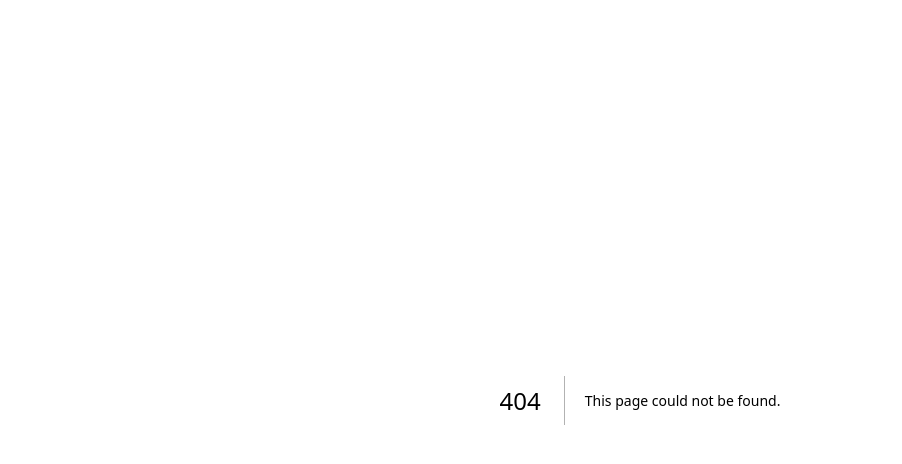
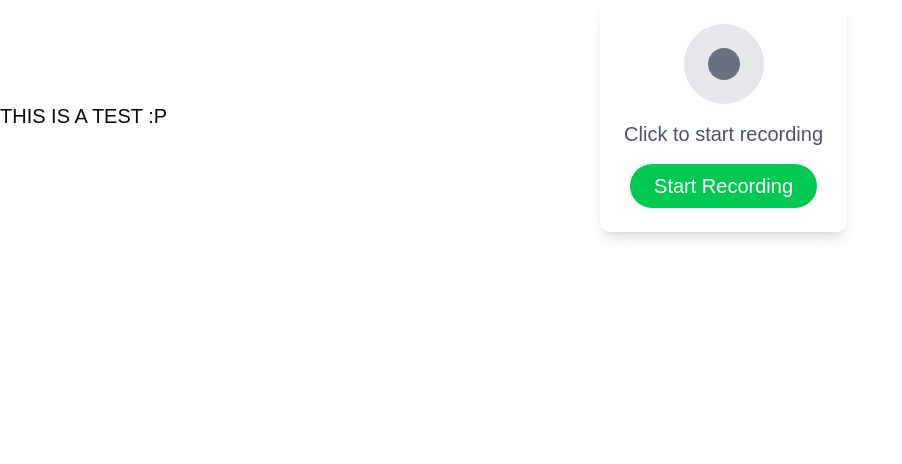
Before and after one commit to FrameBros/interview-lens, a Next.js app in the folder client/: page /webspeechapi in a window 1280 px wide. Before the commit this address had no page. Shown: the top 464 px of the page, without its empty margins (0-902 px from the left). Built offline with nearby package versions, Linux system fonts and the light colour scheme.

Commit message:
creating branch to work on webspeechapi, code right now needs a lot of changes but it is in the comments so will continue to work on :)

```diff
--- a/client/package.json
+++ b/client/package.json
@@ -13,6 +13,7 @@
     "@radix-ui/react-dialog": "^1.1.14",
     "@supabase/supabase-js": "^2.53.0",
     "@tabler/icons-react": "^3.34.1",
+    "@types/dom-speech-recognition": "^0.0.6",
     "clsx": "^2.1.1",
     "dotenv": "^17.2.1",
     "lucide-react": "^0.534.0",
--- /dev/null
+++ b/client/src/app/webspeechapi/page.tsx
@@ -0,0 +1,26 @@
+'use client'
+import React from 'react'
+import AudioRecorder from '@/components/features/webspeech'
+
+export default function Webspeech() {
+
+  const handleTranscript = (transcript: string) => {
+    console.log("User said:", transcript);
+    // Later you'll save this to Supabase here
+  }
+
+
+  return (
+<div className = "flex items-center text-xl">
+
+    <h1>THIS IS A TEST :P</h1>
+    <AudioRecorder
+    onTranscriptComplete={handleTranscript}
+    />
+
+   </div>
+
+
+  )
+
+}
--- /dev/null
+++ b/client/src/components/features/webspeech.tsx
@@ -0,0 +1,159 @@
+import { useState } from "react";
+
+{/* Creating all of the interfaces to be used on the function*/}
+interface  AudioRecorderProps {
+    onTranscriptComplete: (transcript: string) => void;
+
+    onRecordingStart?: () => void;
+    onRecordingStop?: () => void;
+    onError?: (error: string) => void;
+
+    isLoading?: boolean;
+  }
+
+  interface AudioRecorderState {
+    isRecording: boolean;
+    isProcessing: boolean;
+    transcript: string;
+    error: string | null;
+    hasPermission: boolean | null;
+  }
+
+
+
+
+
+export default function AudioRecorder(props: AudioRecorderProps) {
+
+  const [state, setState] = useState<AudioRecorderState>({
+    isRecording: false,
+    isProcessing: false,
+    transcript: '',
+    error: null,
+    hasPermission: null
+  });
+
+
+
+
+{/**Creating  the actual connection of browser API (if it does not work use npm install --save @types/dom-speech-recognition) */}
+
+
+  function handleOnRecord() {
+
+  const SpeechRecognition = window.SpeechRecognition || window.webkitSpeechRecognition;
+
+    if (!SpeechRecognition) {
+      const errorMsg = 'Speech recognition not supported in this browser';
+      setState(prev => ({ ...prev, error: errorMsg }));
+      props.onError?.(errorMsg);
+      return;
+    }
+
+    const recognition = new SpeechRecognition();
+
+     recognition.onstart = () => {
+      setState(prev => ({
+        ...prev,
+        isRecording: true,
+        error: null
+      }));
+      props.onRecordingStart?.();
+    };
+
+     recognition.onresult = (event) => {
+      const transcript = event.results[0][0].transcript;
+      const confidence = event.results[0][0].confidence;
+
+      // Store the transcription result in state
+      setState(prev => ({
+        ...prev,
+        transcript: transcript,
+        isRecording: false,
+        isProcessing: false
+      }));
+
+      // Send transcript back to parent (for Supabase storage later)
+      props.onTranscriptComplete(transcript);
+      props.onRecordingStop?.();
+    };
+
+    // When recording ends
+    recognition.onend = () => {
+      setState(prev => ({
+        ...prev,
+        isRecording: false,
+        isProcessing: false
+      }));
+    };
+      recognition.start();
+
+
+}
+
+
+return (
+  <div className="flex flex-col items-center space-y-4 p-6 bg-white rounded-lg shadow-lg max-w-md mx-auto">
+
+    {/* Visual Recording Indicator */}
+    <div className="relative">
+      <div className={`w-20 h-20 rounded-full flex items-center justify-center transition-all duration-300 ${
+        state.isRecording
+          ? 'bg-red-500 animate-pulse shadow-lg shadow-red-300'
+          : 'bg-gray-200 hover:bg-gray-300'
+      }`}>
+        <div className={`w-8 h-8 rounded-full ${
+          state.isRecording ? 'bg-white' : 'bg-gray-500'
+        }`}></div>
+      </div>
+
+      {/* Ripple effect when recording */}
+      {state.isRecording && (
+        <div className="absolute inset-0 rounded-full border-4 border-red-300 animate-ping"></div>
+      )}
+    </div>
+
+    {/* Recording Status Text */}
+    <div className="text-center">
+      {state.isRecording && (
+        <p className="text-red-600 font-medium">🎤 Recording...</p>
+      )}
+      {state.isProcessing && (
+        <p className="text-blue-600 font-medium">Processing speech...</p>
+      )}
+      {!state.isRecording && !state.isProcessing && (
+        <p className="text-gray-600">Click to start recording</p>
+      )}
+    </div>
+
+    {/* Control Button */}
+    <button
+      onClick={handleOnRecord}
+      disabled={state.isRecording || state.isProcessing}
+      className={`px-6 py-2 rounded-full font-medium transition-all ${
+        state.isRecording || state.isProcessing
+          ? 'bg-gray-300 text-gray-500 cursor-not-allowed'
+          : 'bg-green-500 text-white hover:bg-green-600 active:scale-95'
+      }`}
+    >
+      {state.isRecording ? 'Recording...' : 'Start Recording'}
+    </button>
+
+    {/* Error Display */}
+    {state.error && (
+      <div className="w-full p-3 bg-red-100 border border-red-300 rounded-lg">
+        <p className="text-red-700 text-sm">❌ {state.error}</p>
+      </div>
+    )}
+
+    {/* Transcript Display */}
+    {state.transcript && (
+      <div className="w-full p-4 bg-blue-50 border border-blue-200 rounded-lg">
+        <h3 className="font-medium text-blue-800 mb-2">Transcript:</h3>
+        <p className="text-blue-700 italic">`{state.transcript}`</p>
+      </div>
+    )}
+  </div>
+);
+
+}
```
Also changed, not shown: client/src/components/features/etc.txt (deleted), 1 other file (tests, documents, lock files or other folders).
